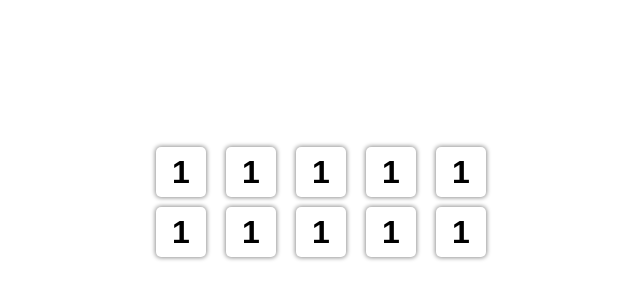
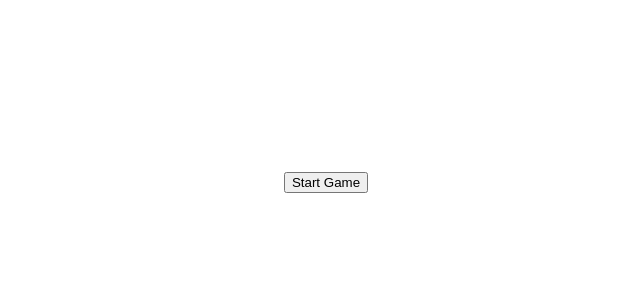
Before and after one commit to BB-WEX/react-tenzies-james, a React (Vite) app: page / in a window 1280 px wide. Shown: the part 218-518 px from the top of the page, without its empty margins (314-954 px from the left). Built offline with nearby package versions, Linux system fonts and the light colour scheme.

Commit message:
Changed the functionality to generate random numbers and to have the game start of a button

```diff
--- a/src/App.jsx
+++ b/src/App.jsx
@@ -1,19 +1,24 @@
 import { useState } from 'react'
-import Dice from './components/dice.jsx'
+import DiceBoard from './components/diceBoard.jsx'
 import "./styles/index.css"
 
 
 function App() {
-    const diceArray = Array.from( { length: 10 } );
+    const [showDice, setShowDice] = useState(false)
 
+    const handleShow = () => {
+        setShowDice(true);
+    };
 
     return (
-        <div className='diceContainer'>
-            {diceArray.map((_, index) => (
-                <Dice key={index}/>
-            ))}
+        <div className='content'>
+            {!showDice ? (
+                <button onClick={handleShow}>Start Game</button>
+            ) : (
+                <DiceBoard />
+            )}
         </div>
-    )
+    );
 }
 
 export default App
--- a/src/components/dice.jsx
+++ b/src/components/dice.jsx
@@ -1,35 +1,20 @@
 import { useState } from "react";
 import "../styles/dice.css"
 
-const Dice = ( {} ) => {
-    const [isHeld, setIsHeld] = useState(false);
-    const [isDisabled, setIsDisabled] = useState(false);
-    const value = 1;
-
-    const isHeldHandle = () => {
-        setIsHeld(true);
-        console.log(isHeld);
-        setIsDisabled(true);
-        console.log(isDisabled);
-    };
-
-
-    const getVariable = (event) => {
-        const chosenNumber = event.target.innerHTML;
-        console.log(chosenNumber);
-    };
-
-
-    const combineHandles = (event) => {
-        getVariable(event)
-        isHeldHandle()
-    };
+const Dice = ( { value, isHeld, onClick } ) => {
 
     return (
         <div>
-            <button onClick={combineHandles} disabled={isDisabled} className={isHeld ? "btn held" : "btn"}>{value}</button>
+            <button
+                onClick={onClick}
+                disabled={isHeld}
+                className={isHeld ? "btn held" : "btn"}
+            >
+                {value}
+            </button>
         </div>
-    );
+    )
+
 }
 
 export default Dice;
--- /dev/null
+++ b/src/components/diceBoard.jsx
@@ -0,0 +1,38 @@
+import React, { useState } from "react";
+import Dice from "./dice";
+
+
+
+const newDice = () => {
+    return Array.from({ length: 10 }).map((_, index) => ({
+        id: index,
+        value: Math.floor(Math.random() * 6) + 1,
+        isHeld: false,
+    }));
+};
+
+const DiceBoard = () => {
+    const [diceList, setDiceList] = useState(newDice());
+
+    const handleDiceClick = (id) => {
+        setDiceList((prevDiceList) =>
+            prevDiceList.map((die) =>
+            die.id === id ? { ...die, isHeld: true} : die
+            )
+        );
+    };
+
+    return (
+        <div className="diceContainer">
+            {diceList.map((die) => (
+                <Dice
+                    key={die.id}
+                    value={die.value}
+                    isHeld={die.isHeld}
+                    onClick={() => handleDiceClick(die.id)}
+                />
+            ))}
+        </div>
+    );
+};
+export default DiceBoard;
```
